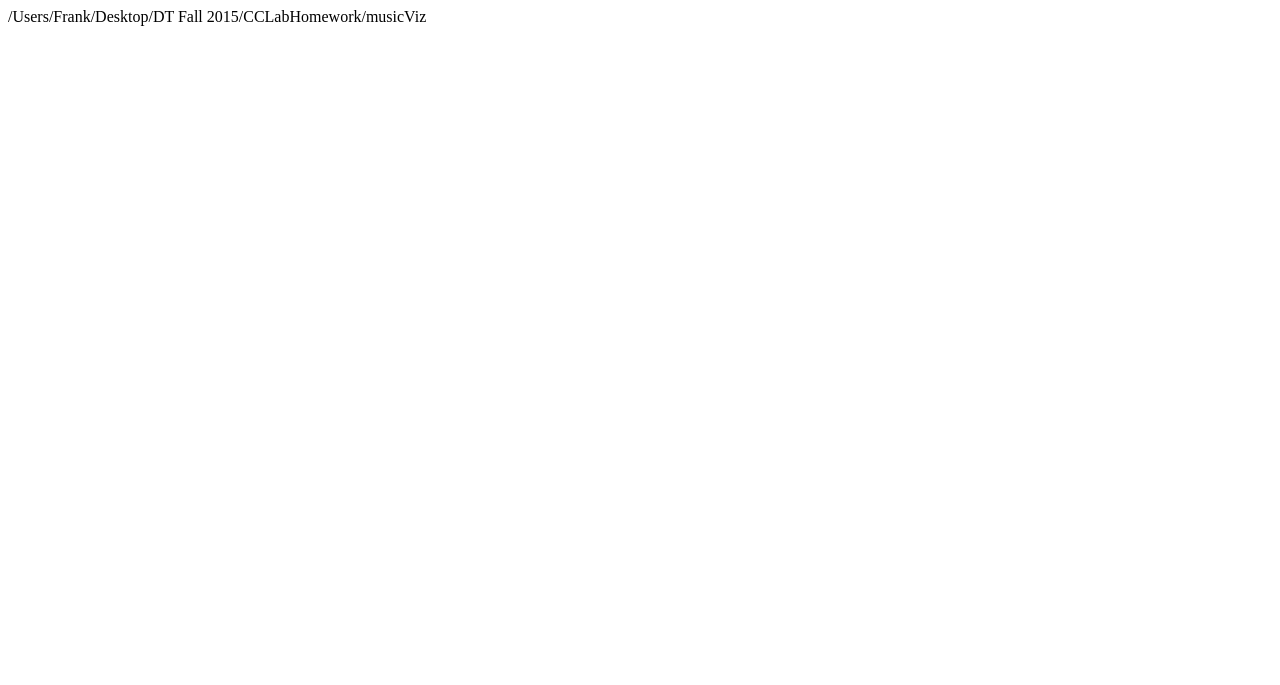
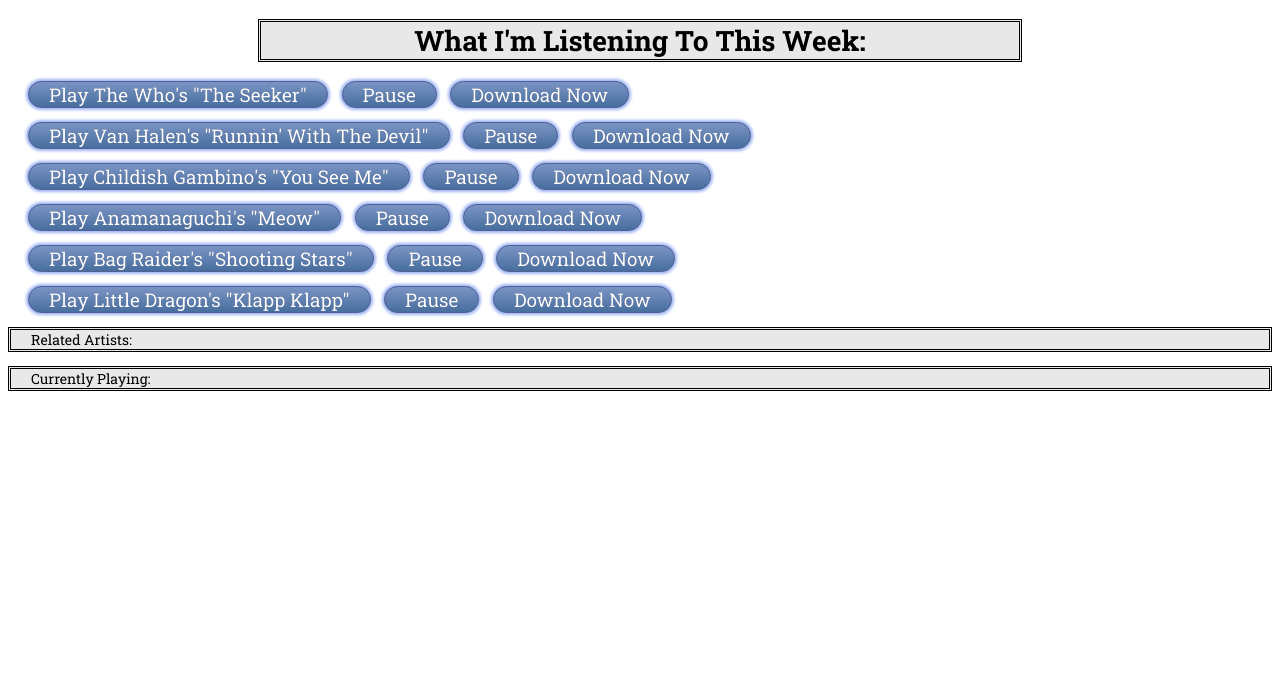
Before and after one commit to PFranklinM/CCLabHomework, a plain HTML site: page musicViz/index.html in a window 1280 px wide. Drawn offline with nearby package versions, Linux system fonts and the light colour scheme.

Commit message:
Week 3 Arduino

```diff
--- a/musicViz/index.html
+++ b/musicViz/index.html
@@ -1 +1,117 @@
-/Users/Frank/Desktop/DT Fall 2015/CCLabHomework/musicViz
+<!doctype html>
+<html>
+<head>
+	<meta charset="utf-8" />
+    <meta http-equiv="X-UA-Compatible" content="IE=edge,chrome=1">
+	<title>Music Visualizer</title>
+	<link href='https://fonts.googleapis.com/css?family=Roboto+Slab:400,100,700,300' rel='stylesheet' type='text/css'>
+	<link rel="stylesheet" type="text/css" href="style/style.css">
+</head>
+
+<body>
+
+	<div>
+		<h1>What I'm Listening To This Week:</h1>
+	</div>
+
+	<audio id="audioElement1" src="songs/TheSeeker.mp3"></audio>
+	<audio id="audioElement2" src="songs/RunningWithTheDevil.m4a"></audio>
+	<audio id="audioElement3" src="songs/YouSeeMe.mp3"></audio>
+	<audio id="audioElement4" src="songs/Meow.mp3"></audio>
+	<audio id="audioElement5" src="songs/ShootingStars.mp3"></audio>
+	<audio id="audioElement6" src="songs/KlappKlapp.mp3"></audio>
+
+	<div>
+
+	<p class="buttons">
+	  	<button class="btn" id="button1" onclick="document.getElementById('audioElement1').play()">Play The Who's "The Seeker"</button>
+	  	<button class="buttonP" onclick="document.getElementById('audioElement1').pause()">Pause</button>
+  		<!-- <button class="btn" onclick="document.getElementById('audioElement1').volume+=0.1">Increase Volume</button>
+  		<button class="btn" onclick="document.getElementById('audioElement1').volume-=0.1">Decrease Volume</button> -->
+
+  		<a class="btn" href="songs/TheSeeker.mp3" download>Download Now</a>
+  	</p>
+
+  	</div>
+
+  	<div>
+
+  	<p class="buttons">
+	  	<button class="btn" id="button2" onclick="document.getElementById('audioElement2').play()">Play Van Halen's "Runnin' With The Devil"</button>
+	  	<button class="buttonP" onclick="document.getElementById('audioElement2').pause()">Pause</button>
+  		<!-- <button class="btn" onclick="document.getElementById('audioElement2').volume+=0.1">Increase Volume</button>
+  		<button class="btn" onclick="document.getElementById('audioElement2').volume-=0.1">Decrease Volume</button> -->
+
+  		<a class="btn" href="songs/RunningWithTheDevil.m4a" download>Download Now</a>
+  	</p>
+
+	</div>
+
+	<div>
+
+	<p class="buttons">
+	  	<button class="btn" id="button3" onclick="document.getElementById('audioElement3').play()">Play Childish Gambino's "You See Me"</button>
+	  	<button class="buttonP" onclick="document.getElementById('audioElement3').pause()">Pause</button>
+  		<!-- <button class="btn" onclick="document.getElementById('audioElement3').volume+=0.1">Increase Volume</button>
+  		<button class="btn" onclick="document.getElementById('audioElement3').volume-=0.1">Decrease Volume</button> -->
+
+  		<a class="btn" href="songs/YouSeeMe.mp3" download>Download Now</a>
+  	</p>
+
+	</div>
+
+	<div>
+
+	<p class="buttons">
+	  	<button class="btn" id="button4" onclick="document.getElementById('audioElement4').play()">Play Anamanaguchi's "Meow"</button>
+	  	<button class="buttonP" onclick="document.getElementById('audioElement4').pause()">Pause</button>
+  		<!-- <button class="btn" onclick="document.getElementById('audioElement4').volume+=0.1">Increase Volume</button>
+  		<button class="btn" onclick="document.getElementById('audioElement4').volume-=0.1">Decrease Volume</button> -->
+
+  		<a class="btn" href="songs/Meow.mp3" download>Download Now</a>
+  	</p>
+
+	</div>
+
+	<div>
+
+	<p class="buttons">
+	  	<button class="btn" id="button5" onclick="document.getElementById('audioElement5').play()">Play Bag Raider's "Shooting Stars"</button>
+	  	<button class="buttonP" onclick="document.getElementById('audioElement5').pause()">Pause</button>
+  		<!-- <button class="btn" onclick="document.getElementById('audioElement5').volume+=0.1">Increase Volume</button>
+  		<button class="btn" onclick="document.getElementById('audioElement5').volume-=0.1">Decrease Volume</button> -->
+
+  		<a class="btn" href="songs/ShootingStars.mp3" download>Download Now</a>
+  	</p>
+
+	</div>
+
+	<div>
+
+	<p class="buttons">
+	  	<button class="btn" id="button6" onclick="document.getElementById('audioElement6').play()">Play Little Dragon's "Klapp Klapp"</button>
+	  	<button class="buttonP" onclick="document.getElementById('audioElement6').pause()">Pause</button>
+  		<!-- <button class="btn" onclick="document.getElementById('audioElement6').volume+=0.1">Increase Volume</button>
+  		<button class="btn" onclick="document.getElementById('audioElement6').volume-=0.1">Decrease Volume</button> -->
+
+  		<a class="btn" href="songs/KlappKlapp.mp3" download>Download Now</a>
+  	</p>
+
+	</div>
+
+
+	<div>
+		<p class="info" id="relatedArtists">Related Artists: </p>
+	</div>
+
+	<div>
+		<p class="info" id="currentPlay">Currently Playing: </p>
+	</div>
+
+
+
+	<script src="https://code.jquery.com/jquery-2.1.3.min.js"></script>
+	<script src="http://d3js.org/d3.v3.min.js" charset="utf-8"></script>
+	<script src="js/main.js"></script>
+</body>
+</html>
```
Also changed, not shown: Arduino/mouseControl/IMG_2610.JPG (renamed from Arduino/JoystickLights/IMG_2610.JPG), Arduino/mouseControl/IMG_2611.JPG (renamed from Arduino/JoystickLights/IMG_2611.JPG), 11 other files.
